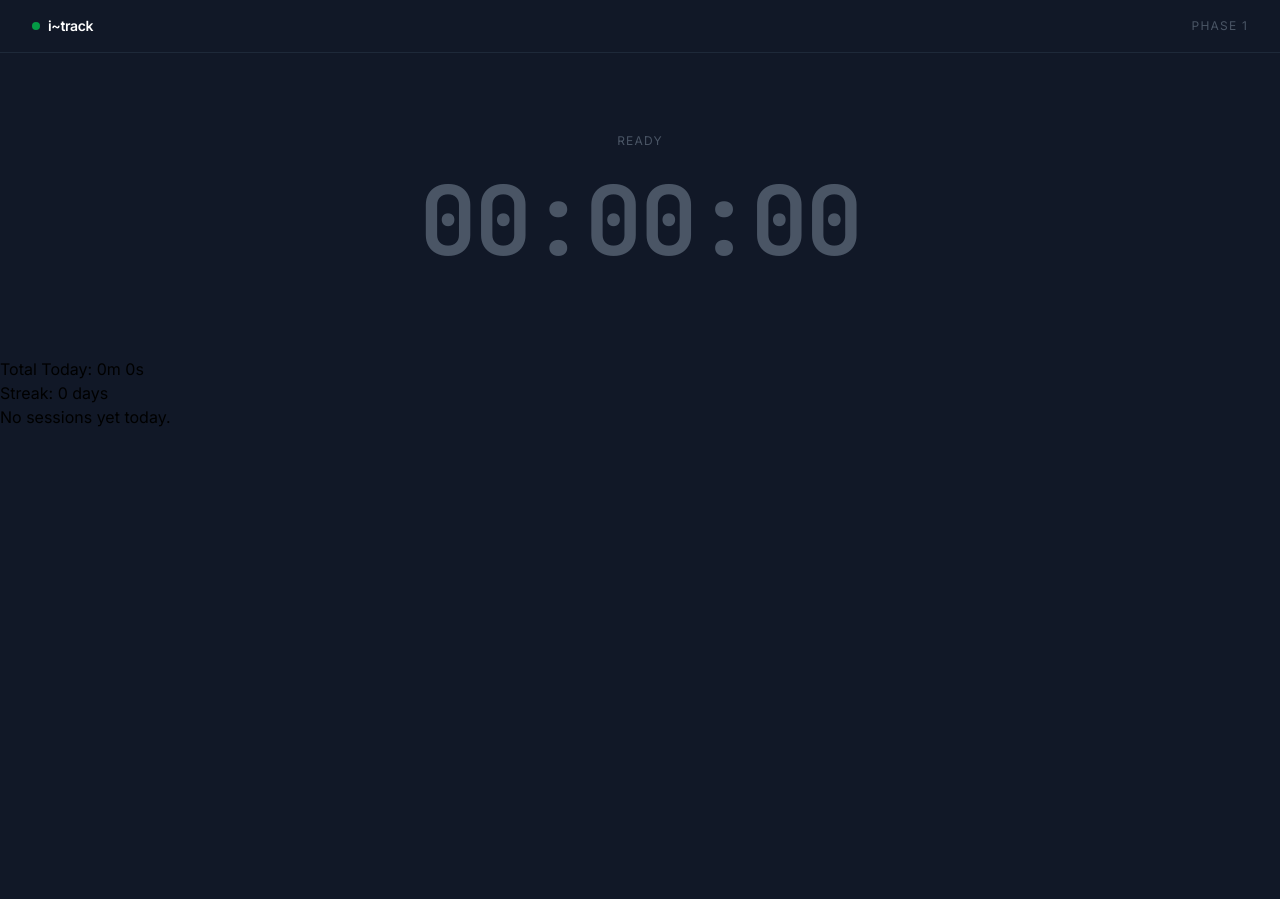
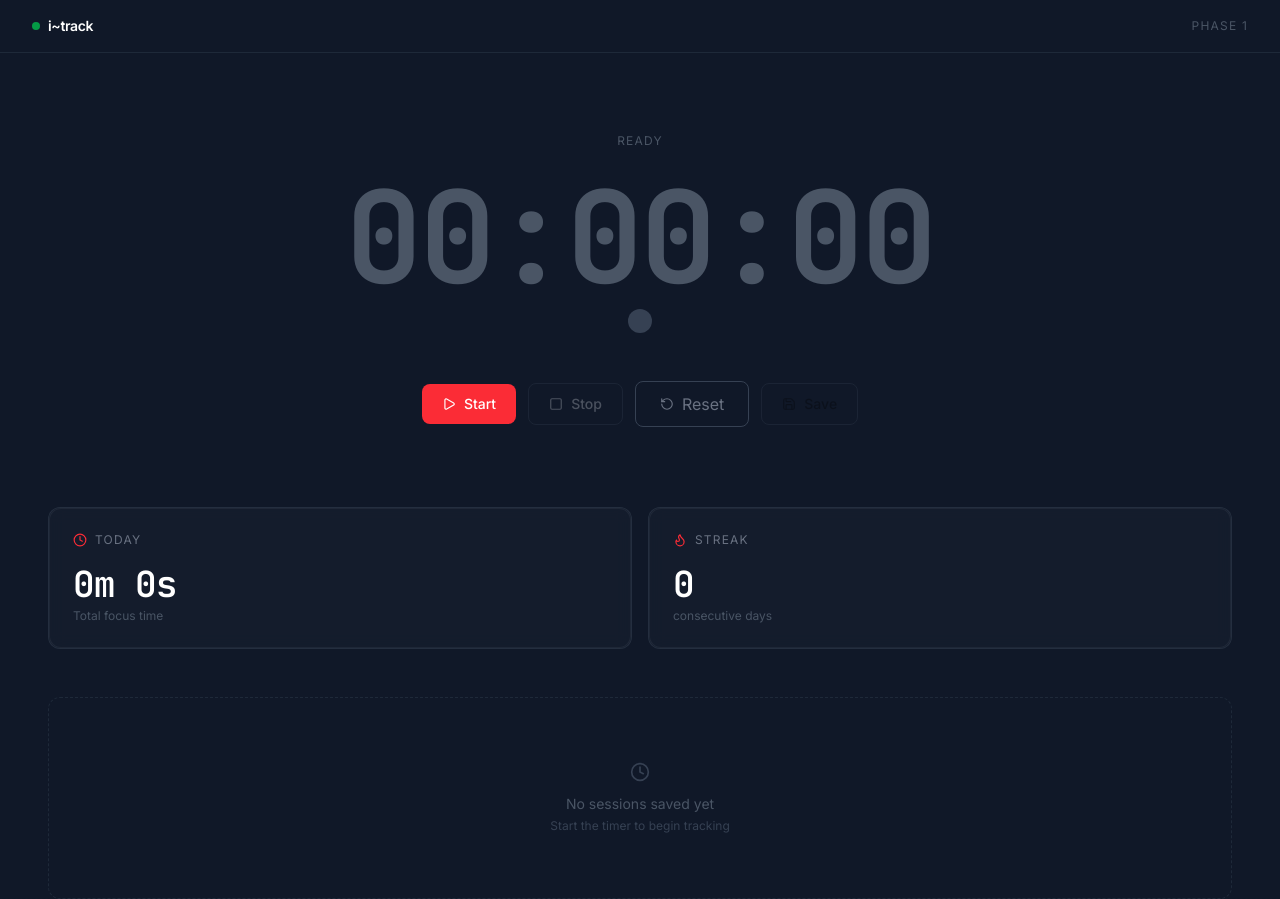
Before and after one commit to Its-Delimas/TRACKER, a React (Vite) app in the folder frontend/: page / in a window 1280 px wide. Before the commit the page ends 800 px from the top, so only its background shows below. Built offline with nearby package versions, Linux system fonts and the light colour scheme.

Commit message:
feat: enhance UI components and improve session tracking display

```diff
--- a/frontend/src/components/SessionList.tsx
+++ b/frontend/src/components/SessionList.tsx
@@ -1,3 +1,5 @@
+import { Clock } from 'lucide-react'
+
 interface Session {
     duration: number
     date: string
@@ -23,16 +25,41 @@ export default function SessionList({ sessions }: SessionListProps) {
     }
 
     if (sessions.length === 0) {
-        return <p>No sessions yet today.</p>
+        return (
+            <div className="flex flex-col items-center justify-center py-16 border border-dashed border-gray-800 rounded-xl">
+                <Clock size={20} className="text-gray-700 mb-3" />
+                <p className='text-gray-600 text-sm'>No sessions saved yet</p>
+                <p className='text-gray-700 text-xs mt-1'>Start the timer to begin tracking</p>
+            </div>
+        )
     }
 
     return (
-        <ul>
-            {sessions.map((session, index) => (
-                <li key={index}>
-                    {formatDuration(session.duration)} - {formatTime(session.date)}
-                </li>
-            ))}
-        </ul>
+        <div className='border border-gray-800 rounded-xl overflow-hidden'>
+            <div className='flex items-center justify-between px-5 py-3 border-b border-gray-800'>
+                <span className='text-gray-500 text-xs tracking-widest uppercase'>
+                    Sessions
+                </span>
+                <span className='text-gray-700 text-xs'>
+                    {sessions.length} {sessions.length === 1 ? 'session' : 'sessions'}
+                </span>
+            </div>
+
+            <ul>
+                {[...sessions].reverse().map((session, index) => (
+                    <li key={index} className='flex items-center justify-between px-5 py-4 border-b border-gray-800/50 last:border-0 hover:bg-gray-800/20 transition-colors duration-150'>
+                        <div className='flex items-center gap-3'>
+                            <div className='w-1.5 h-1.5 rounded-full bg-red-500/60' />
+                            <span className='text-white text-sm font-medium' style={{ fontFamily: 'JetBrains Mono, monospace' }}>
+                                {formatDuration(session.duration)}
+                            </span>
+                        </div>
+                        <span className='text-gray-600 text-xs'>
+                            {formatTime(session.date)}
+                        </span>
+                    </li>
+                ))}
+            </ul>
+        </div>
     )
 }
--- a/frontend/src/components/Timer.tsx
+++ b/frontend/src/components/Timer.tsx
@@ -10,7 +10,7 @@ export default function Timer({ onSave }: TimerProps) {
 
     const formatTime = (s: number) => {
         const hrs = Math.floor(s / 3600)
-        const mins = Math.floor((s / 3600) / 60)
+        const mins = Math.floor((s % 3600) / 60)
         const secs = s % 60
         return `${String(hrs).padStart(2, '0')}:${String(mins).padStart(2, '0')}:${String(secs).padStart(2, '0')}`
     }
@@ -28,10 +28,32 @@ export default function Timer({ onSave }: TimerProps) {
                 {isRunning ? 'session active' : 'ready'}
             </p>
 
-            <div className='font-mono text-8xl font-bold tracking-tight mb-2' style={{ fontFamily: 'JetBrains Mono, monospace' }}>
+            <div className='font-mono text-9xl font-bold tracking-tight mb-2' style={{ fontFamily: 'JetBrains Mono, monospace' }}>
                 <span className={isRunning ? 'text-white' : 'text-gray-600'}>{formatTime(seconds)}</span>
             </div>
 
+            <div className={`w-6 h-6 rounded-full mb-12 transition-all duration-500 ${isRunning ? 'bg-green-500 shadow-[0_0_12px_rgba(239,68,68,0.8)] animate-pulse' : 'bg-gray-700'}`} />
+
+            <div className='flex items-center gap-3'>
+                <button onClick={start} disabled={isRunning} className='flex items-center gap-2 px-5 py-2.5 rounded-lg bg-red-500 hover:bg-red-400 disabled:opacity-30 disabled:cursor-not-allowed text-white text-sm font-medium transition-all duration-200'>
+                    <Play size={14} />
+                    Start
+                </button>
+
+                <button onClick={stop} disabled={!isRunning} className='flex items-center gap-2 px-5 py-2.5 rounded-lg border border-gray-700 hover:border-gray-500 disabled:opacity-30 disabled:cursor-not-allowed text-gray-300 hover:text-white text-sm font-medium transition-all duration-200'>
+                    <Square size={14} />
+                    Stop
+                </button>
+
+                <button onClick={reset} className='flex items-center gap-2 px-6 py-2.5 rounded-lg border border-gray-700 hover:border-gray-500 text-gray-500 hover:text-white transition-all duration-200'><RotateCcw size={14} />
+                    Reset
+                </button>
+
+                <button onClick={handleSave} disabled={isRunning || seconds === 0} className='flex items-center gap-2 px-5 py-2.5 rounded-lg border border-gray-700 hover:border-gray=500/50 disabled:opacity-30 disabled:cursor-not-allowed texxt-gray-300 hover:text-red-400 text-sm font-medium transition-all duration-200'>
+                    <Save size={14} />
+                    Save
+                </button>
+            </div>
         </div>
     )
 }
--- a/frontend/src/pages/Dashboard.tsx
+++ b/frontend/src/pages/Dashboard.tsx
@@ -2,6 +2,7 @@ import { useState } from 'react'
 import Timer from '../components/Timer'
 import SessionList from '../components/SessionList'
 import Navbar from '../components/Navbar'
+import { Flame, Clock } from 'lucide-react'
 
 interface Session {
     duration: number
@@ -56,12 +57,36 @@ export default function Dashboard() {
     }
 
     return (
-        <div>
+        <div className='min-h-screen bg-gray-900'>
             <Navbar />
-            <Timer onSave={handleSave} />
-            <p>Total Today: {getDailyTotal()}</p>
-            <p>Streak: {getStreak()} days</p>
-            <SessionList sessions={sessions} />
+            <div className='w-full px-12'>
+                <Timer onSave={handleSave} />
+
+                <div className='grid grid-cols-2 gap-4 mb-12'>
+
+                    <div className='relative rounded-xl border border-gray-700/50 bg-gray-800/30 backdrop-blur-sm p-6 overflow-hidden'>
+                        <div className='absolute inset-0 rounded-xl ring-1 ring-inset ring-white/5' />
+                        <div className='flex items-center gap-2 mb-4'>
+                            <Clock size={14} className='text-red-500' />
+                            <span className='text-gray-500 text-xs tracking-widest uppercase'>Today</span>
+                        </div>
+                        <p className='text-white text-4xl font-semibold tracking-tight' style={{ fontFamily: 'JetBrains Mono, monospace' }}>{getDailyTotal()}</p>
+                        <p className="text-gray-600 text-xs mt-1">Total focus time</p>
+                    </div>
+
+                    <div className='relative rounded-xl border border-gray-700/50 bg-gray-800/30 backdrop-blur-sm p-6 overflow-hidden'>
+                        <div className='absolute inset-0 rounded-xl ring-1 ring-inset ring-white/5' />
+                        <div className='flex items-center gap-2 mb-4'>
+                            <Flame size={14} className='text-red-500' />
+                            <span className='text-gray-500 text-xs tracking-widest uppercase'>Streak</span>
+                        </div>
+                        <p className='text-white text-4xl font-semibold tracking-tight' style={{ fontFamily: 'JetBrains Mono, monospace' }}>{getStreak()}</p>
+                        <p className='text-gray-600 text-xs mt-1'>consecutive days</p>
+                    </div>
+                </div>
+                <SessionList sessions={sessions} />
+            </div>
+
         </div>
     )
 }
```
